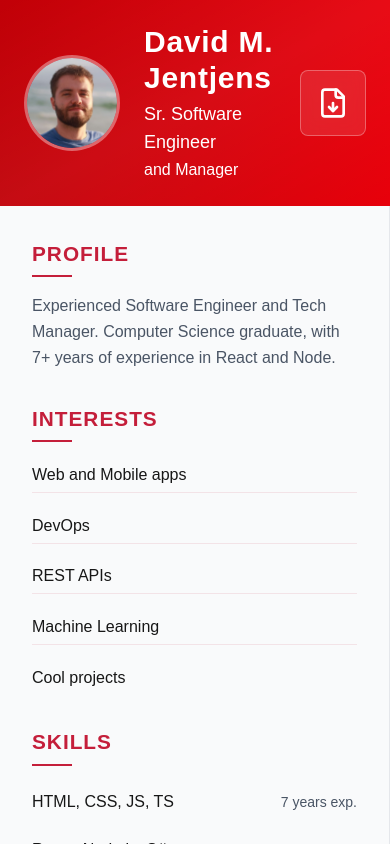
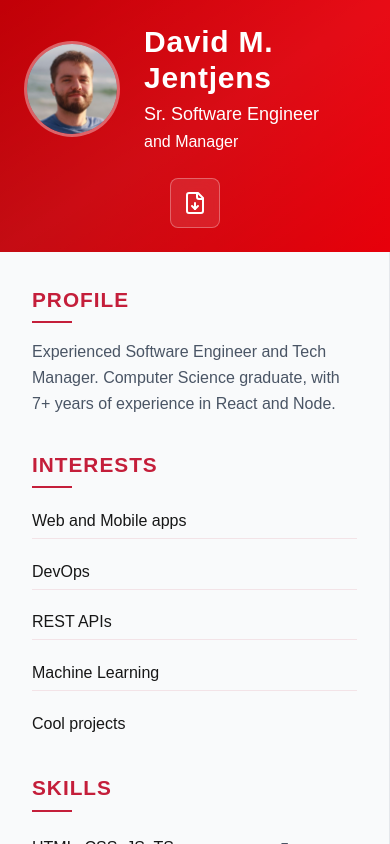
Before and after one commit to davidjentjens/david-resume, a Next.js app: page / in a window 390 px wide. Shown: the top 844 px of the page. Built offline with nearby package versions, Linux system fonts and the light colour scheme.

Commit message:
Enhance print styles for consistent section backgrounds and improved layout

```diff
--- a/src/app/components/Header.tsx
+++ b/src/app/components/Header.tsx
@@ -9,10 +9,12 @@ export default function Header() {
   };
 
   return (
-    <div className="bg-gradient-to-r from-red-700 to-red-600 text-white p-6 flex items-center gap-6 relative overflow-hidden">
+    <div className="bg-gradient-to-r from-red-700 to-red-600 text-white p-6 relative overflow-hidden">
       {/* Animated background */}
       <div className="absolute inset-0 bg-gradient-to-br from-transparent via-white/10 to-transparent opacity-50 animate-pulse"></div>
 
+      <div className="flex flex-col sm:flex-row sm:items-center gap-6">
+        <div className="flex items-center gap-6 flex-1">
           <div className="w-24 h-24 rounded-full border-3 border-white/30 bg-white/10 relative z-10 hover:scale-105 transition-transform duration-300 overflow-hidden flex-shrink-0">
             <Image
               src="/profile.jpeg"
@@ -38,7 +40,7 @@ export default function Header() {
             </div>
           </div>
 
-      <div className="relative z-10">
+          <div className="relative z-10 hidden sm:block">
             <button
               onClick={downloadPDF}
               className="bg-white/10 hover:bg-white/20 backdrop-blur-sm border border-white/30 rounded-lg p-4 transition-all duration-200 hover:scale-105"
@@ -48,5 +50,17 @@ export default function Header() {
             </button>
           </div>
         </div>
+
+        <div className="relative z-10 sm:hidden flex justify-center">
+          <button
+            onClick={downloadPDF}
+            className="bg-white/10 hover:bg-white/20 backdrop-blur-sm border border-white/30 rounded-lg p-3 transition-all duration-200 hover:scale-105"
+            title="Download PDF"
+          >
+            <FileDown className="w-6 h-6" />
+          </button>
+        </div>
+      </div>
+    </div>
   );
 }
--- a/src/app/globals.css
+++ b/src/app/globals.css
@@ -316,6 +316,17 @@ button {
   .section {
     orphans: 3;
     widows: 3;
+    padding-top: 1rem;
+  }
+
+  /* Make all sections have consistent background in PDF */
+  .bg-gray-50 {
+    background-color: #f9fafb !important;
+  }
+
+  /* Ensure consistent background for entire page */
+  .grid > div {
+    background-color: #f9fafb !important;
   }
 
   /* Reset hover effects for links in print */
```
Lines whose indentation alone changed are shown as unchanged.
